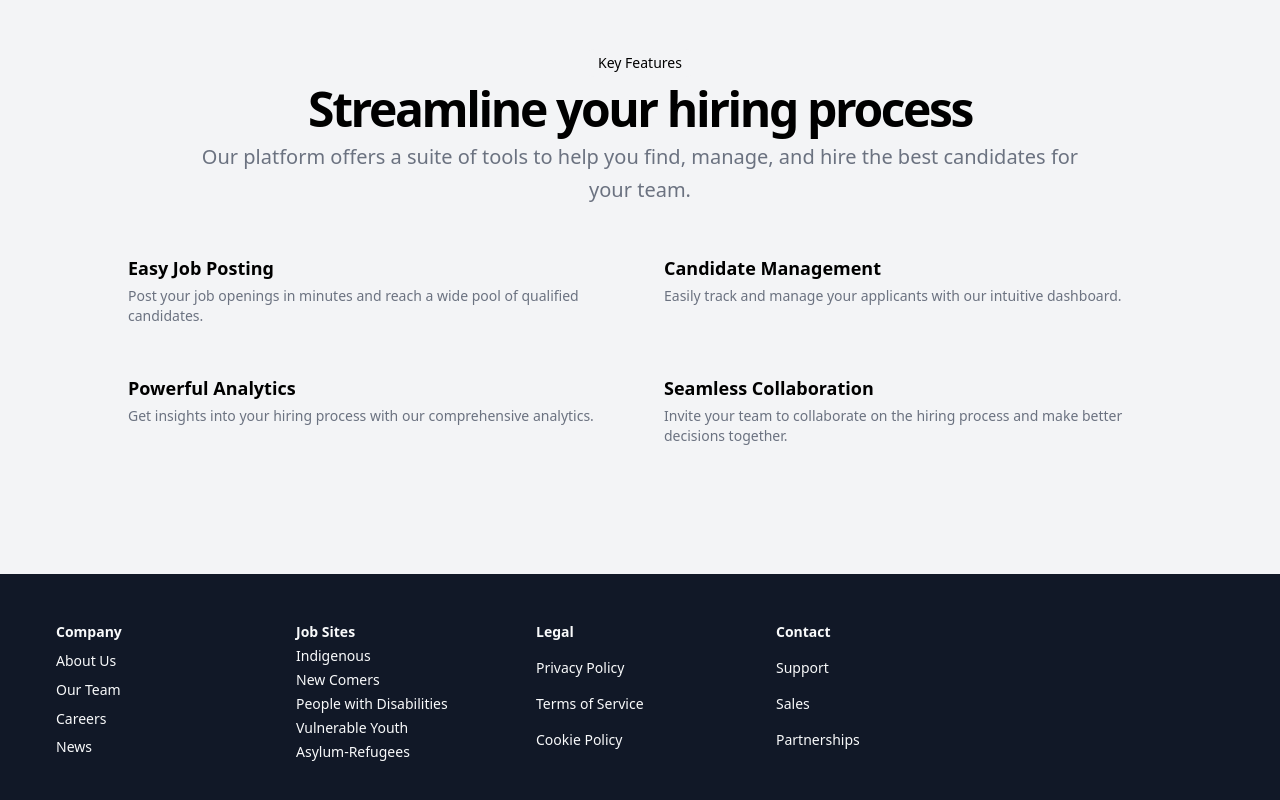
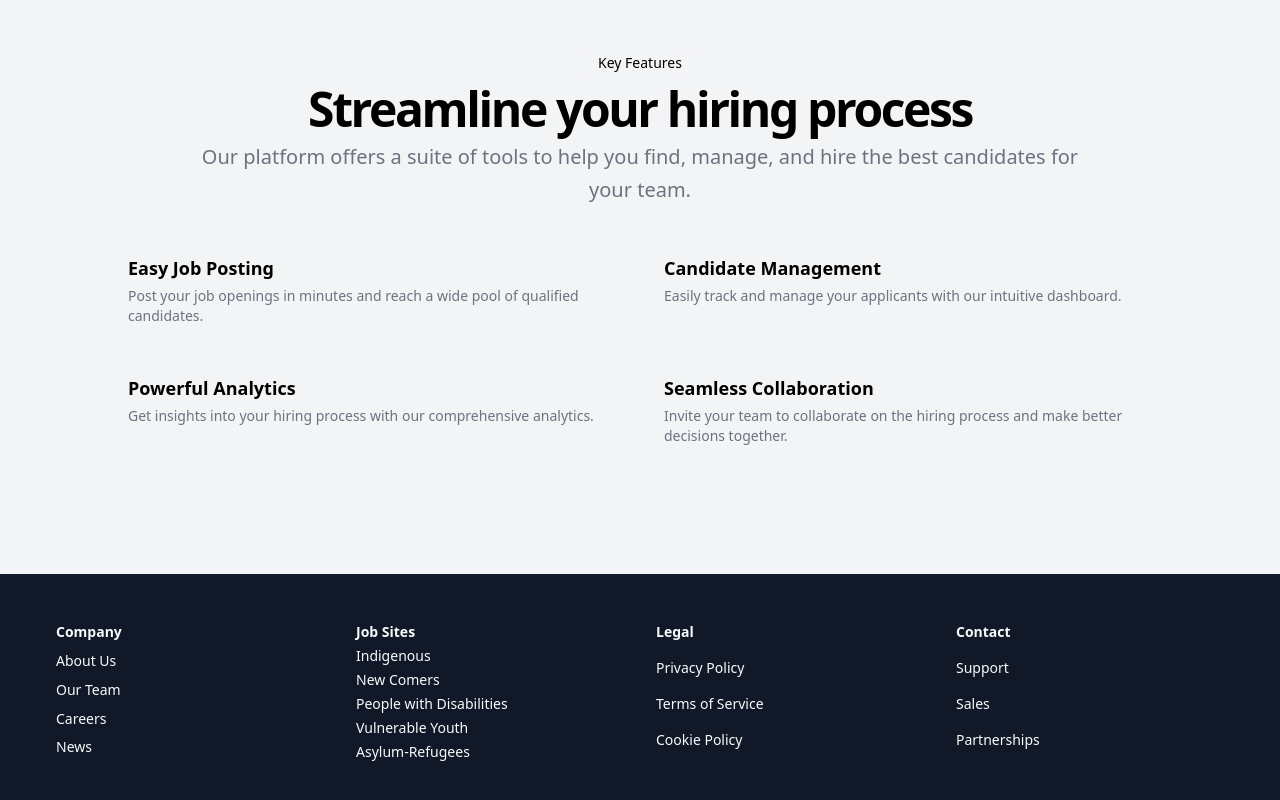
Before and after one commit to Vero-Ventures/job-bank, a Next.js app: page / in a window 1280 px wide. Shown: the part 690-1490 px from the top of the page. Built offline with nearby package versions, Linux system fonts and the light colour scheme; no server answers.

Commit message:
Adjust footer spacing

```diff
--- a/src/components/ui/footer.jsx
+++ b/src/components/ui/footer.jsx
@@ -4,7 +4,7 @@ import Link from 'next/link';
 function Footer() {
   return (
     <footer className="bg-gray-900 p-6 md:py-12 w-full text-gray-50">
-      <div className="container max-w-7xl grid grid-cols-2 sm:grid-cols-3 md:grid-cols-5 gap-8 text-sm">
+      <div className="container max-w-7xl grid grid-cols-4 sm:grid-cols-3 md:grid-cols-4 gap-8 text-sm">
         <div className="grid gap-1">
           <h3 className="font-semibold">Company</h3>
           <Link href="/wip">About Us</Link>
```
